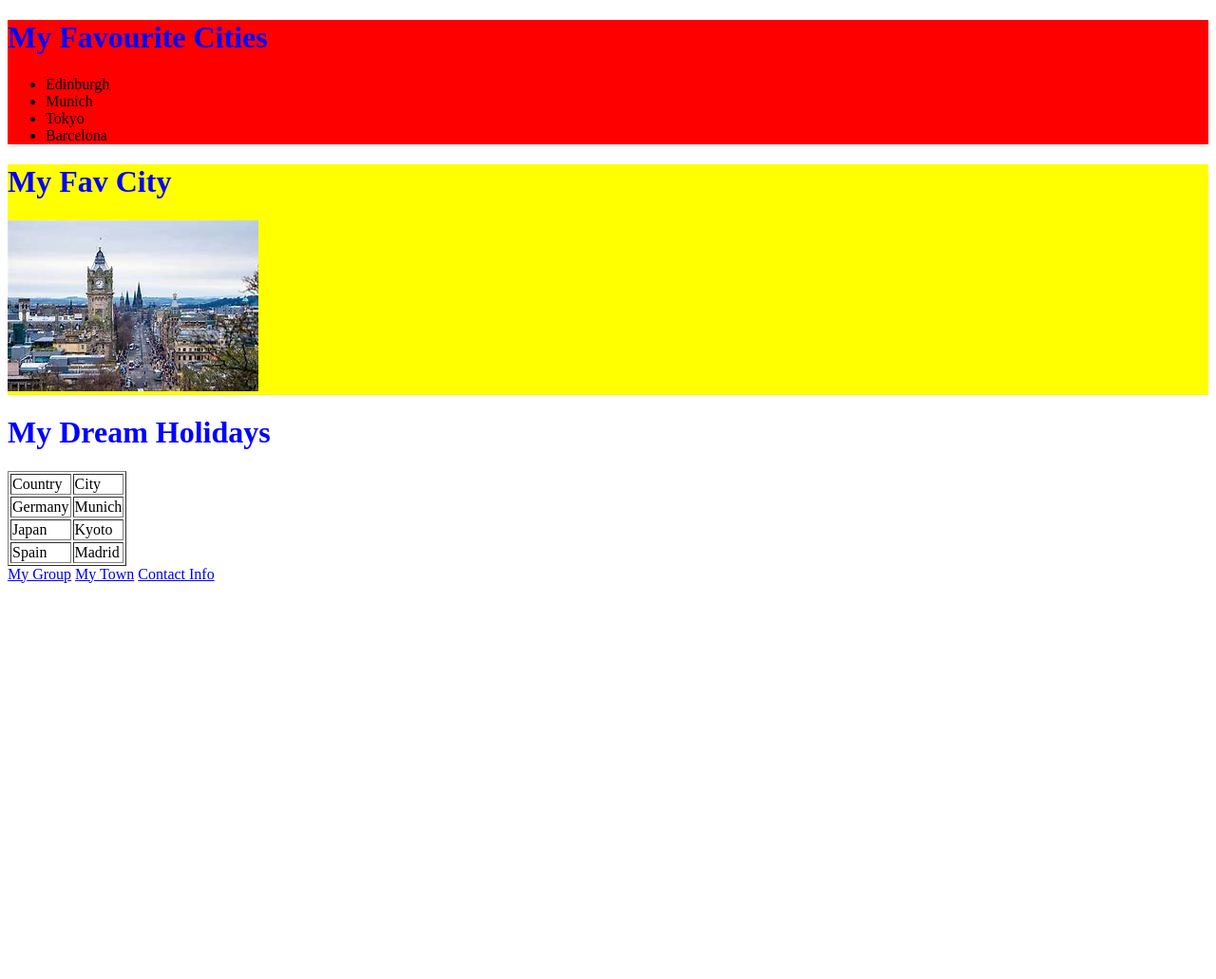
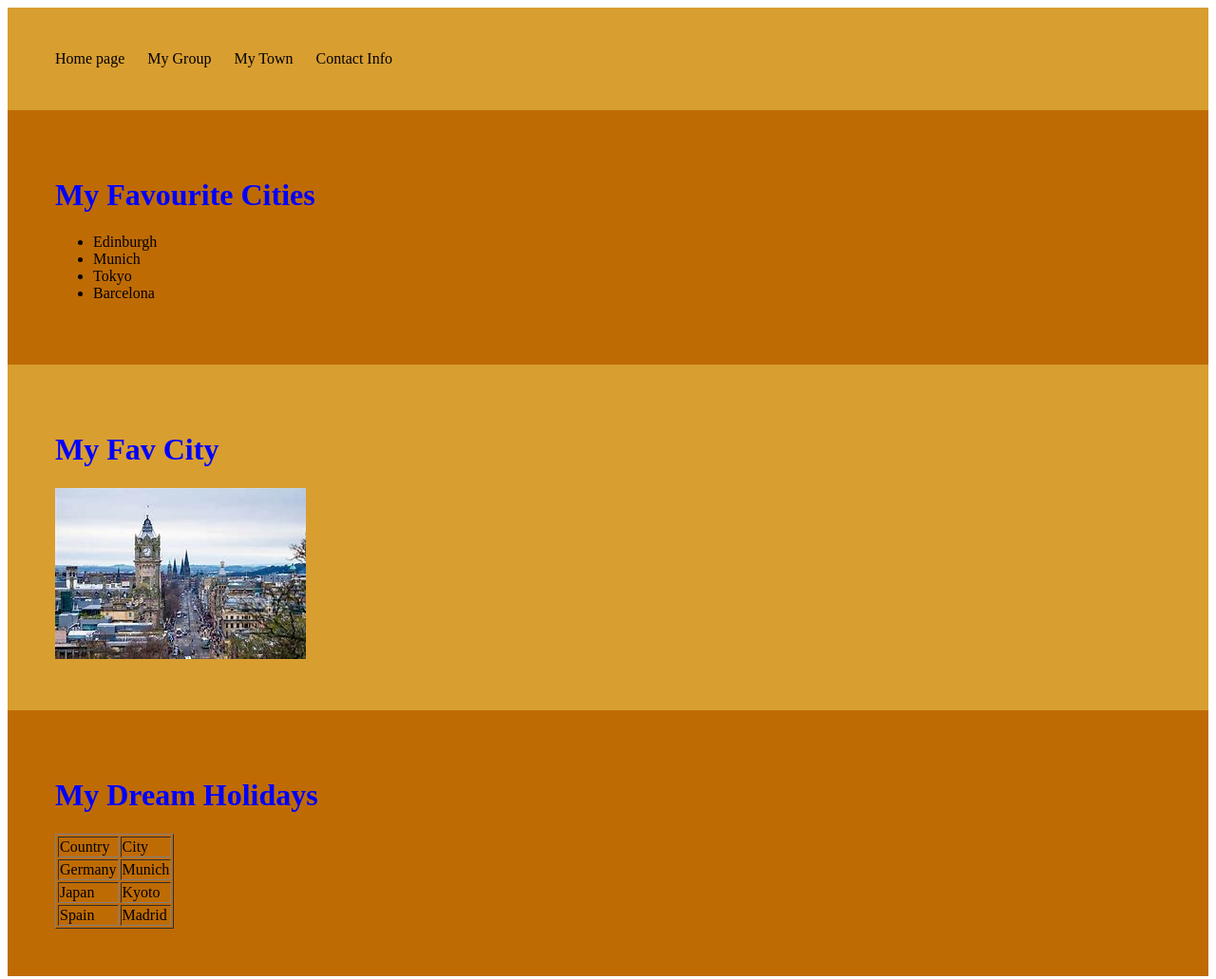
Before and after one commit to Harry-Coogan/Lesson2Properly, a plain HTML site: page index.html in a window 1280 px wide. Shown: the whole page at 95% size. Before the commit the page ends 800 px from the top, so only its background shows below. Drawn offline with Linux system fonts and the light colour scheme.

Commit message:
css added

```diff
--- a/index.html
+++ b/index.html
@@ -4,6 +4,7 @@
 <html lang="en">
 
 <head>
+ <nav>
 
   <meta charset="UTF-8">
 
@@ -18,14 +19,23 @@
   <!--change title to Task 2-->
   <title>Task 2</title>
 
+  <link rel="stylesheet" href="style.css">
 </head>
 
 
 <body>
 
   <!--change heading 1 to my favourite cities and make a list-->
-    <div style="background-color:red;">
-		<h1 style = "color:blue;">My Favourite Cities</h1>
+<ul>
+  <li><a href="index.html">Home page</a></li>
+<li><a href="mygroup.html">My Group</a></li>
+<li><a href="mytown.html">My Town</a></li>
+<li><a href="Contact.html">Contact Info</a></li>
+</ul>
+  </nav>
+
+  <div class="orange">
+    <h1 style="color:blue;">My Favourite Cities</h1>
 
     <ul>
       <li>Edinburgh</li>
@@ -37,8 +47,8 @@
   </div>
   <!--change heading 1 to my fav city and picture of
 	your favourite city -->
-    <div style="background-color:yellow;">
-		<h1 style = "color:blue;">My Fav City</h1>
+  <div class="sand">
+    <h1 style="color:blue;">My Fav City</h1>
 
     <img src="Images/Edinburgh.jfif">
 
@@ -47,8 +57,8 @@
 		change the table to Country and City and list 3 cities-->
   </div>
 
-
-		<h1 style = "color:blue;">My Dream Holidays</h1>
+<div class="orange">
+  <h1 style="color:blue;">My Dream Holidays</h1>
 
   <table border="1">
     <tr>
@@ -69,8 +79,8 @@
     </tr>
   </table>
 </body>
+</div>
 
-<a href="mygroup.html">My Group</a>
-  <a href="mytown.html">My Town</a>
-  <a href="Contact.html">Contact Info</a>
+
+
 </html>
--- /dev/null
+++ b/style.css
@@ -0,0 +1,34 @@
+/*Thi is main stylesheet
+yellow #F2CA50
+cream #F2DC99
+golden #BF7E04
+sand #D99E30
+orange #BF6B04
+*/
+
+
+.sand{background-color:#D99E30;
+      padding:50px;}
+.orange{background-color:#BF6B04;
+       padding:50px;}
+
+nav{background-color:#D99E30;
+   border:1px solid #D99E30
+   color:#000000;
+   display:block;
+   overflow:hidden;
+   width:100%;
+   }
+
+nav ul li{display:inline-block;
+         list-style-type:none;}
+
+nav ul li a{color:#000000;
+           display:block;
+           line-height:56px;
+           text-decoration:none;
+           padding:10px;}
+
+nav ul li:hover{background-color:#BF6B04;}
+
+nav ul li:hover a{color:black;}
```
Also changed, not shown: Contact.html (+7 -8 lines), mygroup.html (+8 -7 lines), mytown.html (+5 -5 lines). Lines whose indentation alone changed are shown as unchanged.
